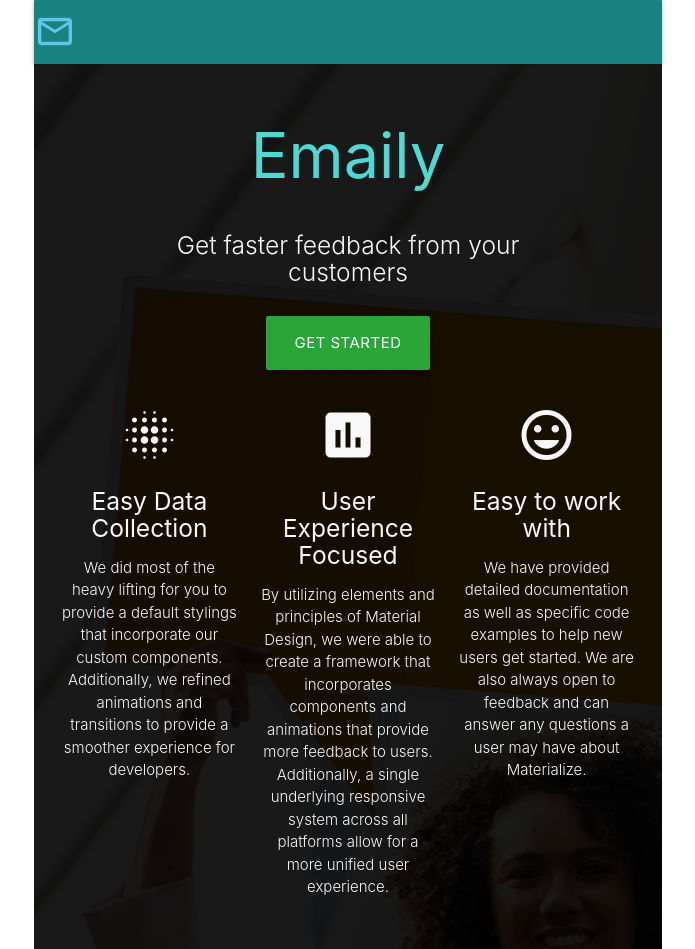
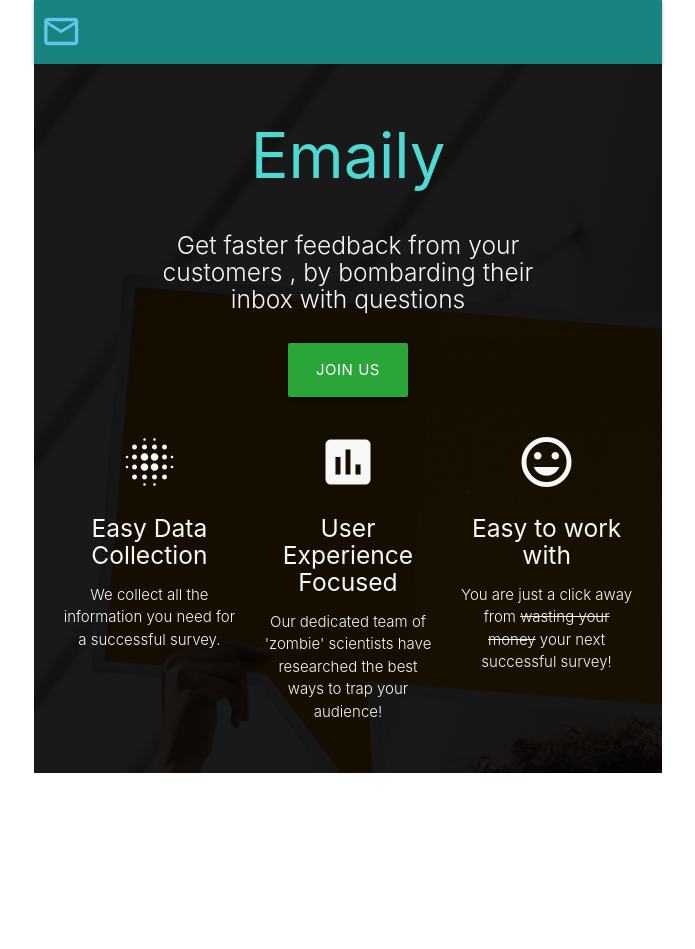
Before and after one commit to achimoraites/Email-Survey-App, a React (Create React App) app in the folder client/: page / in a window 1280 px wide. Shown: the whole page, without its empty margins (292-987 px from the left). After the commit the page ends 800 px from the top, so only its background shows below. Built offline with nearby package versions, Linux system fonts and the light colour scheme; no server answers.

Commit message:
added some funny content :)

```diff
--- a/client/src/components/Header.jsx
+++ b/client/src/components/Header.jsx
@@ -32,6 +32,7 @@ class Header extends Component{
             <nav>
             <div className="nav-wrapper">
               <Link to={this.props.auth ? '/surveys' : '/'}
+              style={{margin: '0 0.2em'}}
               className="brand-logo left"><i style={{fontSize: '1.3em', color: '#60c4ec'}} className="material-icons left" >mail_outline</i></Link>
               <ul id="nav-mobile" className="right">
                 { this.renderContent() }
--- a/client/src/components/Landing.jsx
+++ b/client/src/components/Landing.jsx
@@ -10,10 +10,10 @@ class Landing extends Component {
                     <div className="container">
                         <h1 style={{color: '#4ed9d2'}} className="header center">Emaily</h1>
                         <div className="row center">
-                            <h5 className="header col s12 light">Get faster feedback from your customers</h5>
+                            <h5 className="header col s12 light"> Get faster feedback from your customers , by bombarding their inbox with questions</h5>
                         </div>
                         <div className="row center">
-                            <a style={{backgroundColor:'#2aa538'}} href="http://materializecss.com/getting-started.html" id="download-button" className="btn-large waves-effect waves-light">Get Started</a>
+                            <a style={{backgroundColor:'#2aa538'}} href="/auth/google" id="download-button" className="btn-large waves-effect waves-light">Join US</a>
                         </div>
                     </div>
                 </div>
@@ -25,7 +25,10 @@ class Landing extends Component {
                   <div className="icon-block center">
                   <i className="medium material-icons">blur_on</i>
                     <h5 className="center">Easy Data Collection</h5>
-                    <p className="light">We did most of the heavy lifting for you to provide a default stylings that incorporate our custom components. Additionally, we refined animations and transitions to provide a smoother experience for developers.</p>
+                    <p className="light">We collect all the
+                     information you need for a successful survey.
+                    </p>
+
                   </div>
                 </div>
 
@@ -33,7 +36,7 @@ class Landing extends Component {
                   <div className="icon-block center">
                   <i className="medium material-icons">assessment</i>
                     <h5 className="center">User Experience Focused</h5>
-                    <p className="light">By utilizing elements and principles of Material Design, we were able to create a framework that incorporates components and animations that provide more feedback to users. Additionally, a single underlying responsive system across all platforms allow for a more unified user experience.</p>
+                    <p className="light">Our dedicated team of 'zombie' scientists have  researched the best ways to trap your audience!</p>
                   </div>
                 </div>
 
@@ -41,7 +44,7 @@ class Landing extends Component {
                   <div className="icon-block center">
                   <i className="medium material-icons">mood</i>
                     <h5 className="center">Easy to work with</h5>
-                    <p className="light">We have provided detailed documentation as well as specific code examples to help new users get started. We are also always open to feedback and can answer any questions a user may have about Materialize.</p>
+                    <p className="light">You are just a click away from <del>wasting your money</del> your next successful survey!</p>
                   </div>
                 </div>
               </div>
```
Also changed, not shown: 2 other files (tests, documents, lock files or other folders).
